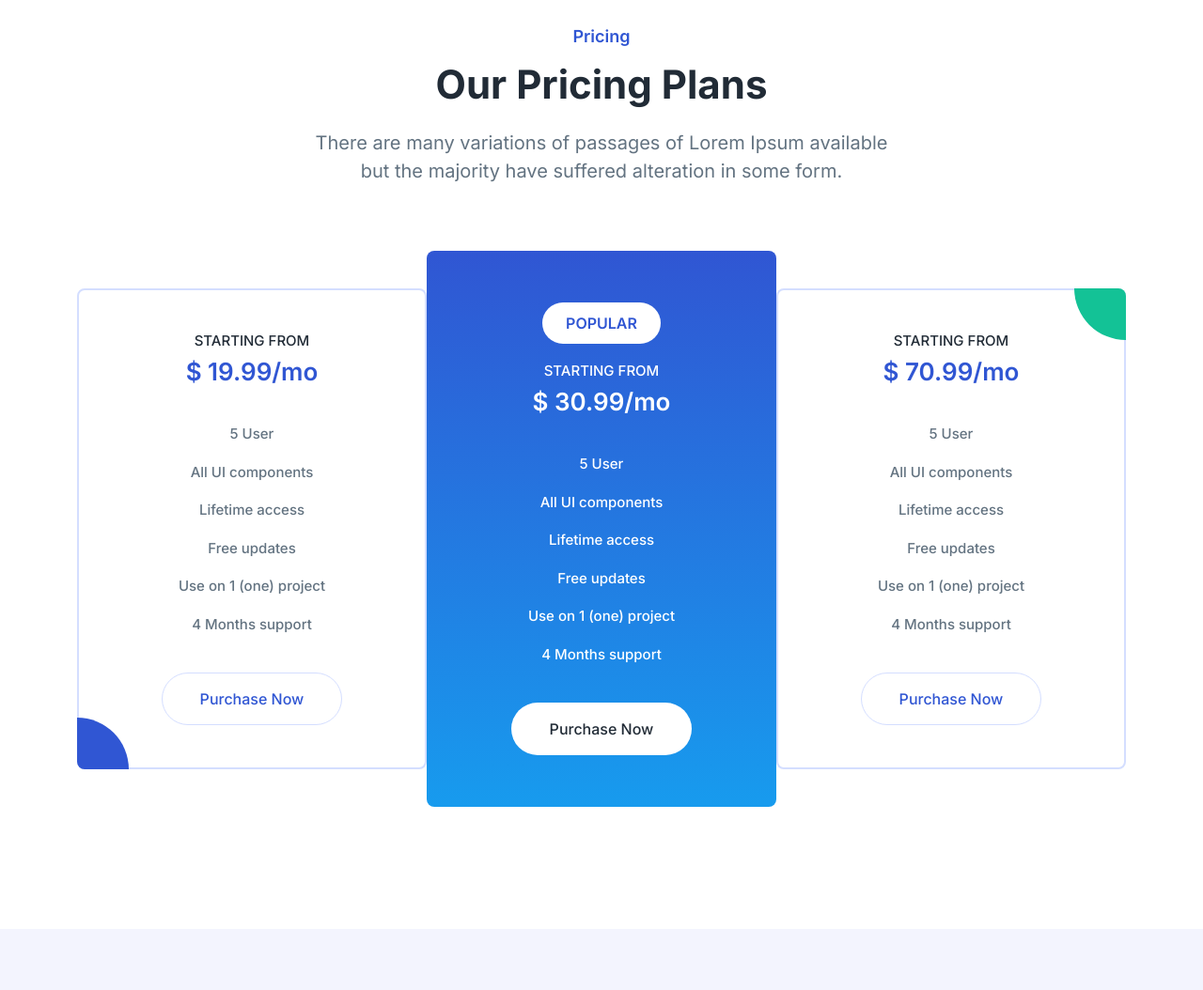
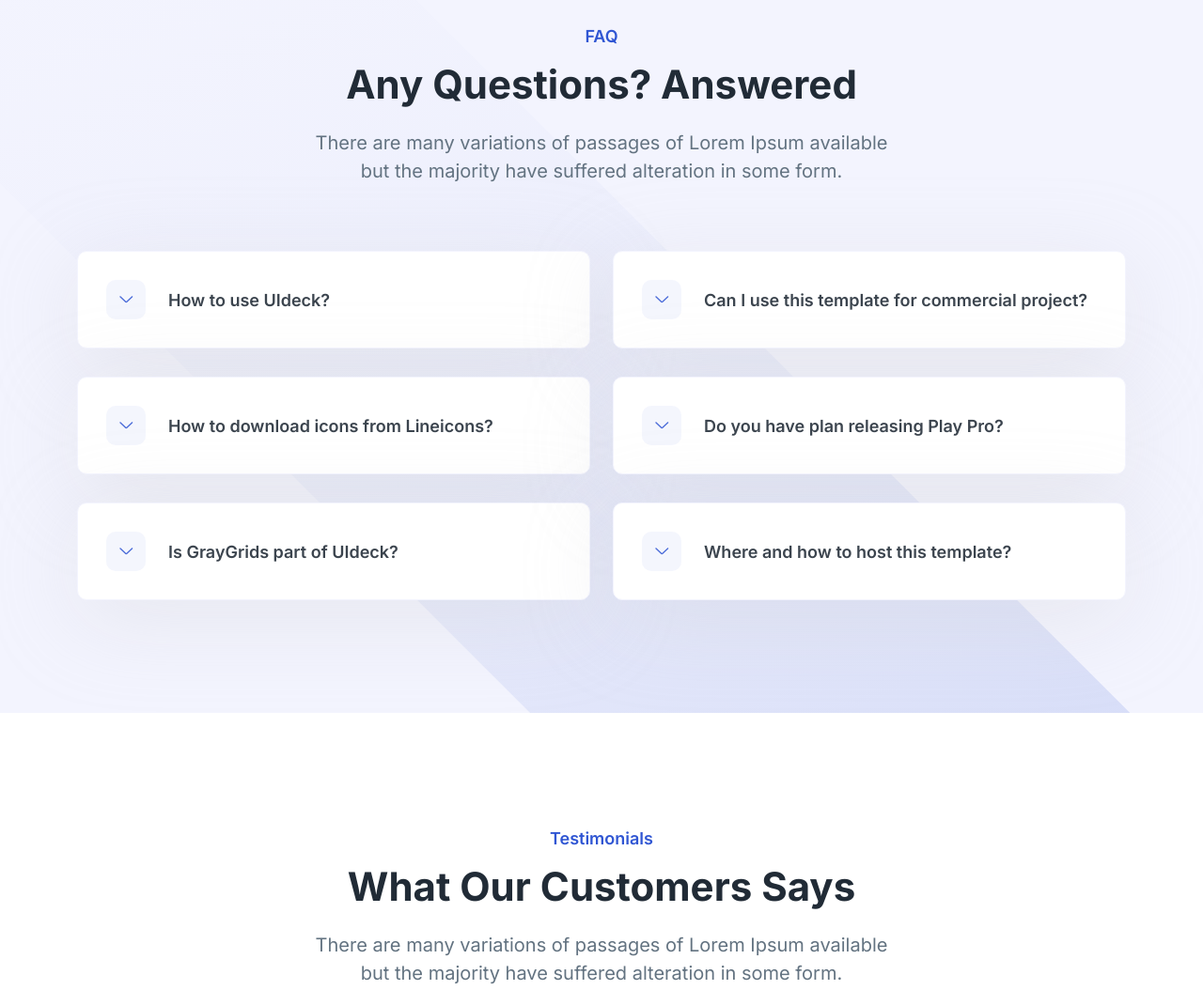
Before and after one commit to devhau/startup-template, a plain HTML site: page index.html in a window 1280 px wide. Shown: the part 2640-3694 px from the top of the page at 94% size. Drawn offline with Linux system fonts and the light colour scheme.

Commit message:
Update index.html

```diff
--- a/index.html
+++ b/index.html
@@ -330,106 +330,7 @@
     </section>
     <!-- ====== About End ====== -->
 
-    <!-- ====== Pricing Start ====== -->
-    <section id="pricing" class="ud-pricing">
-      <div class="container">
-        <div class="row">
-          <div class="col-lg-12">
-            <div class="ud-section-title mx-auto text-center">
-              <span>Pricing</span>
-              <h2>Our Pricing Plans</h2>
-              <p>
-                There are many variations of passages of Lorem Ipsum available
-                but the majority have suffered alteration in some form.
-              </p>
-            </div>
-          </div>
-        </div>
 
-        <div class="row g-0 align-items-center justify-content-center">
-          <div class="col-lg-4 col-md-6 col-sm-10">
-            <div
-              class="ud-single-pricing first-item wow fadeInUp"
-              data-wow-delay=".15s"
-            >
-              <div class="ud-pricing-header">
-                <h3>STARTING FROM</h3>
-                <h4>$ 19.99/mo</h4>
-              </div>
-              <div class="ud-pricing-body">
-                <ul>
-                  <li>5 User</li>
-                  <li>All UI components</li>
-                  <li>Lifetime access</li>
-                  <li>Free updates</li>
-                  <li>Use on 1 (one) project</li>
-                  <li>4 Months support</li>
-                </ul>
-              </div>
-              <div class="ud-pricing-footer">
-                <a href="javascript:void(0)" class="ud-main-btn ud-border-btn">
-                  Purchase Now
-                </a>
-              </div>
-            </div>
-          </div>
-          <div class="col-lg-4 col-md-6 col-sm-10">
-            <div
-              class="ud-single-pricing active wow fadeInUp"
-              data-wow-delay=".1s"
-            >
-              <span class="ud-popular-tag">POPULAR</span>
-              <div class="ud-pricing-header">
-                <h3>STARTING FROM</h3>
-                <h4>$ 30.99/mo</h4>
-              </div>
-              <div class="ud-pricing-body">
-                <ul>
-                  <li>5 User</li>
-                  <li>All UI components</li>
-                  <li>Lifetime access</li>
-                  <li>Free updates</li>
-                  <li>Use on 1 (one) project</li>
-                  <li>4 Months support</li>
-                </ul>
-              </div>
-              <div class="ud-pricing-footer">
-                <a href="javascript:void(0)" class="ud-main-btn ud-white-btn">
-                  Purchase Now
-                </a>
-              </div>
-            </div>
-          </div>
-          <div class="col-lg-4 col-md-6 col-sm-10">
-            <div
-              class="ud-single-pricing last-item wow fadeInUp"
-              data-wow-delay=".15s"
-            >
-              <div class="ud-pricing-header">
-                <h3>STARTING FROM</h3>
-                <h4>$ 70.99/mo</h4>
-              </div>
-              <div class="ud-pricing-body">
-                <ul>
-                  <li>5 User</li>
-                  <li>All UI components</li>
-                  <li>Lifetime access</li>
-                  <li>Free updates</li>
-                  <li>Use on 1 (one) project</li>
-                  <li>4 Months support</li>
-                </ul>
-              </div>
-              <div class="ud-pricing-footer">
-                <a href="javascript:void(0)" class="ud-main-btn ud-border-btn">
-                  Purchase Now
-                </a>
-              </div>
-            </div>
-          </div>
-        </div>
-      </div>
-    </section>
-    <!-- ====== Pricing End ====== -->
 
     <!-- ====== FAQ Start ====== -->
     <section id="faq" class="ud-faq">
```
